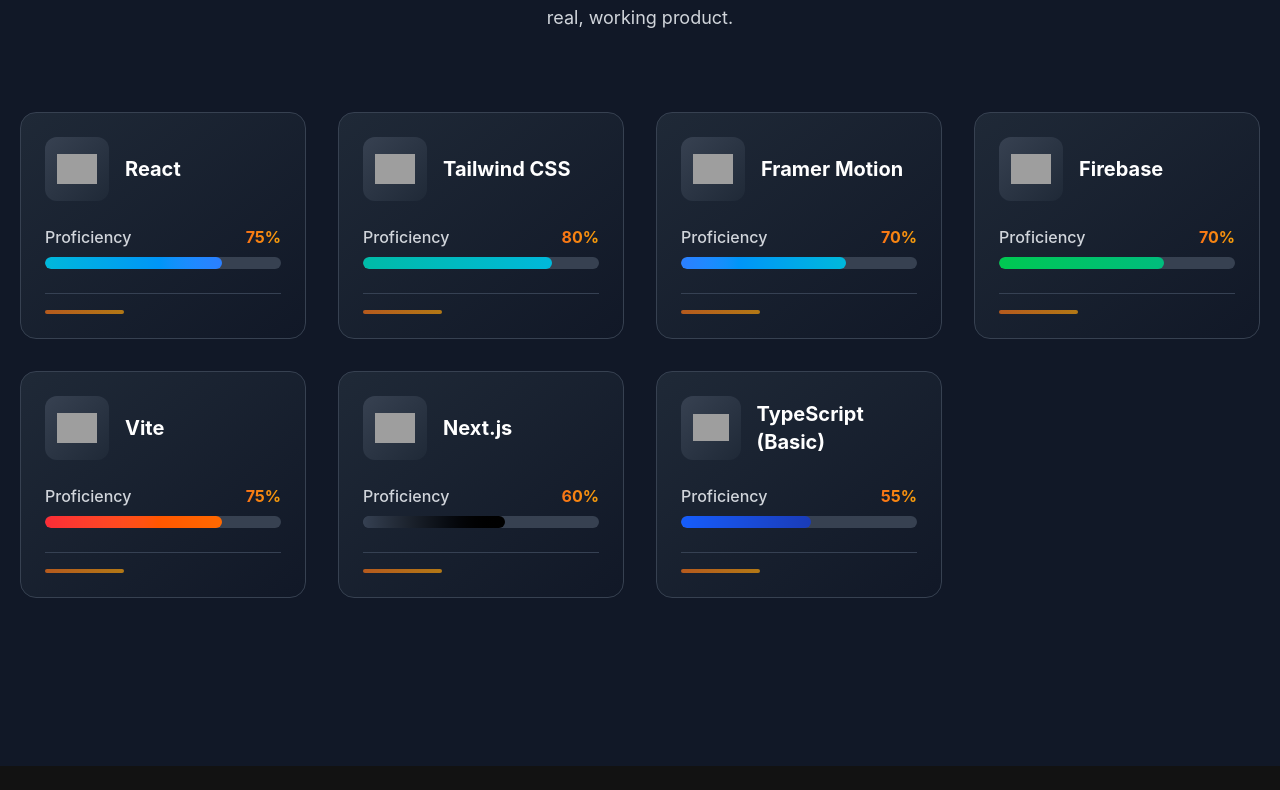
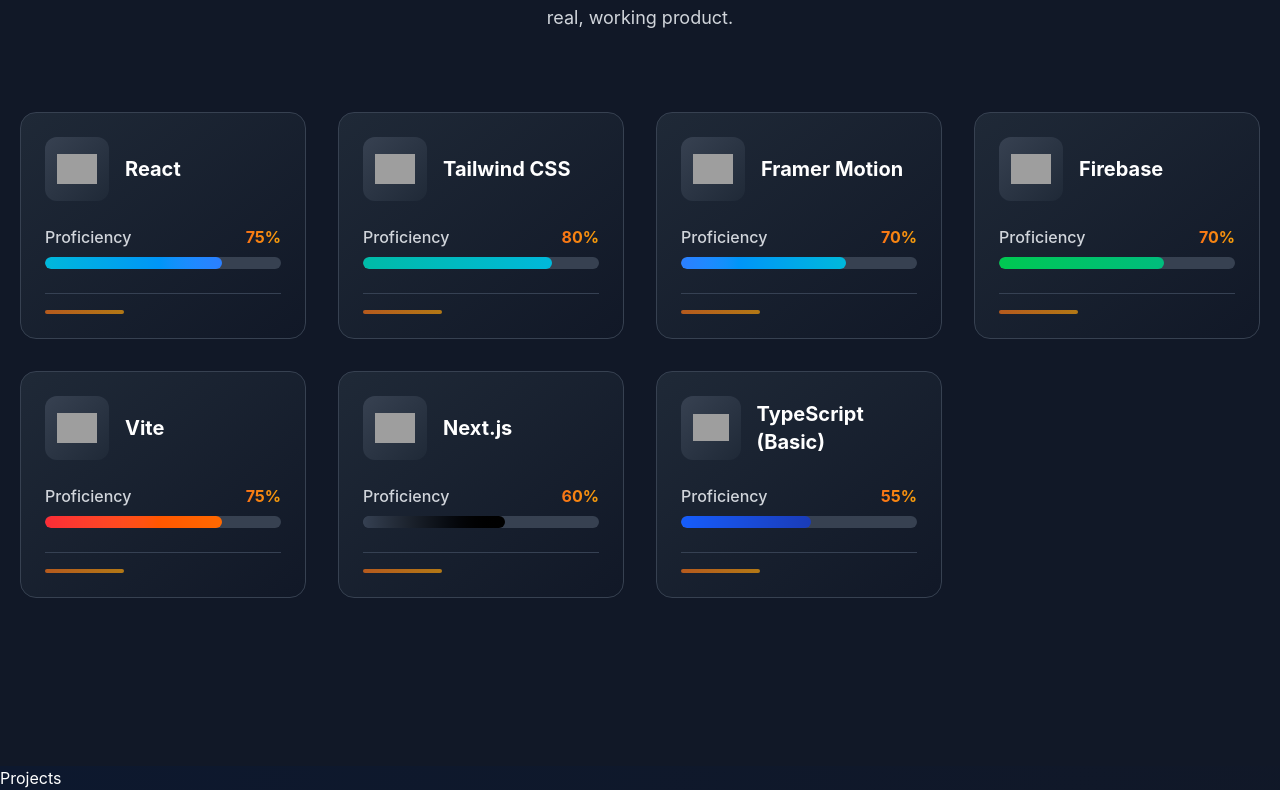
Before and after one commit to alma-mahmud/Portfolio_Website, a React (Vite) app: page / in a window 1280 px wide. Shown: the part 1880-2670 px from the top of the page. Before the commit the page ends 2646 px from the top, so only its background shows below. Built offline with nearby package versions, Linux system fonts and the light colour scheme; grey boxes are pictures that could not be loaded.

Commit message:
projects.jsx file add

```diff
--- a/src/App.jsx
+++ b/src/App.jsx
@@ -5,6 +5,7 @@
 import Hero from './components/Hero'
 import About from './components/About'
 import Skills from './components/Skills'
+import Projects from './components/Projects'
 
 const App = () => {
   const [darkMode, setDarkMode] = useState(true)
@@ -38,6 +39,7 @@
       <Hero darkMode={darkMode} />
       <About darkMode={darkMode}/>
       <Skills darkMode={darkMode}/>
+      <Projects darkMode={darkMode}/>
     </div>
   )
 }
--- /dev/null
+++ b/src/components/Projects.jsx
@@ -0,0 +1,9 @@
+import React from 'react'
+
+const Projects = () => {
+  return (
+    <div>Projects</div>
+  )
+}
+
+export default Projects
```
